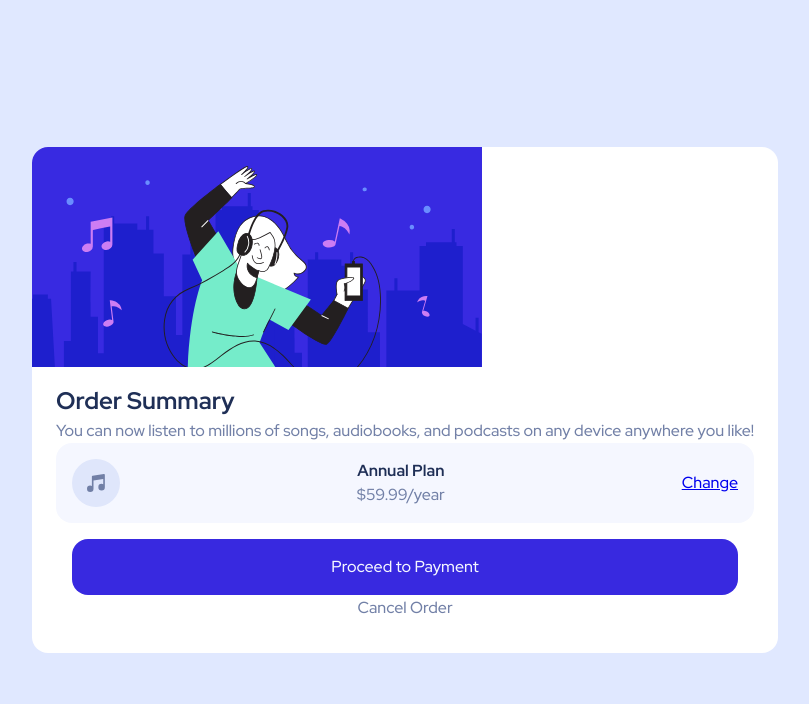
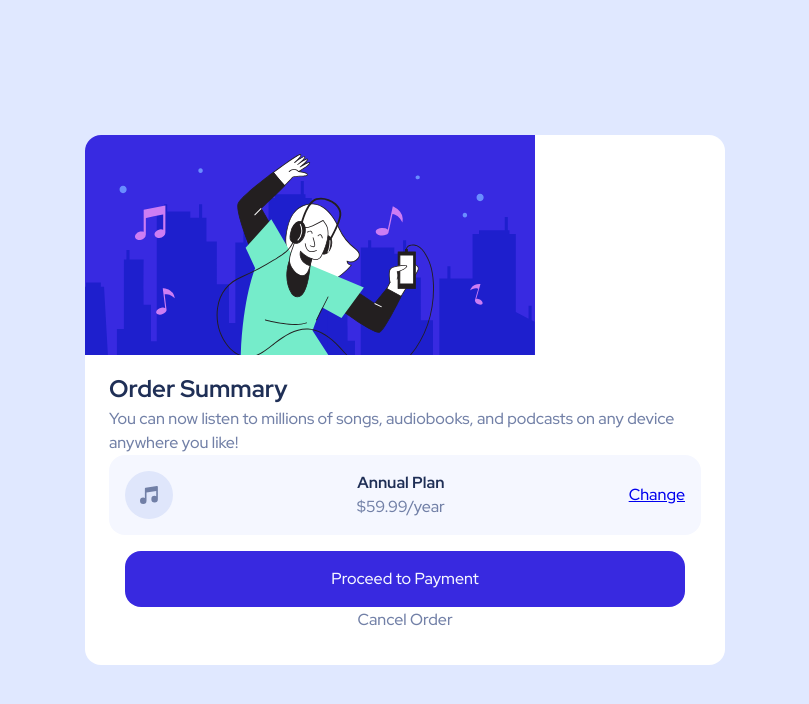
Before and after one commit to Ryn-Bghl/order-summary-component-main, a plain HTML site: page index.html in a window 1280 px wide. Shown: the whole page, without its empty margins (235-1044 px from the left). Drawn offline with Linux system fonts and the light colour scheme.

Commit message:
"Update body and wrapper styles in style.css"

```diff
--- a/css/style.css
+++ b/css/style.css
@@ -98,10 +98,11 @@ h6 {
 }
 
 body {
-    display: flex;
-    justify-content: center;
-    align-items: center;
-    height: 100dvh;
+    position: absolute;
+    top: 50%;
+    left: 50%;
+    transform: translate(-50%, -50%);
+    min-width: 20.4375rem;
     font-family: var(--ff-primary);
     font-weight: var(--fw-normal);
     font-size: var(--fz-body);
@@ -110,7 +111,6 @@ body {
 }
 
 .wrapper {
-    margin: 4.375rem 1.5rem;
     position: relative;
     border-radius: 1rem;
     background-color: #fff;
```
